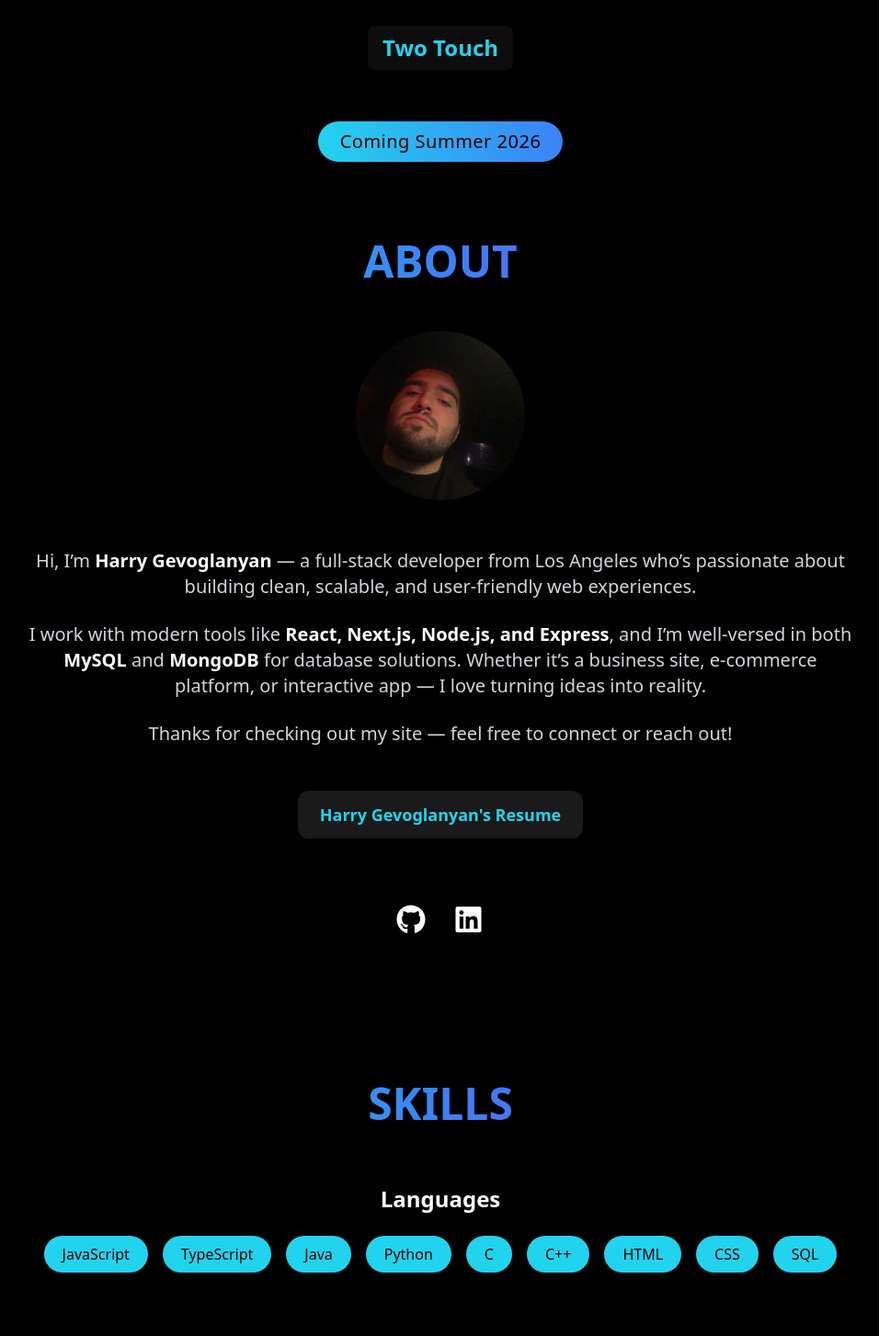
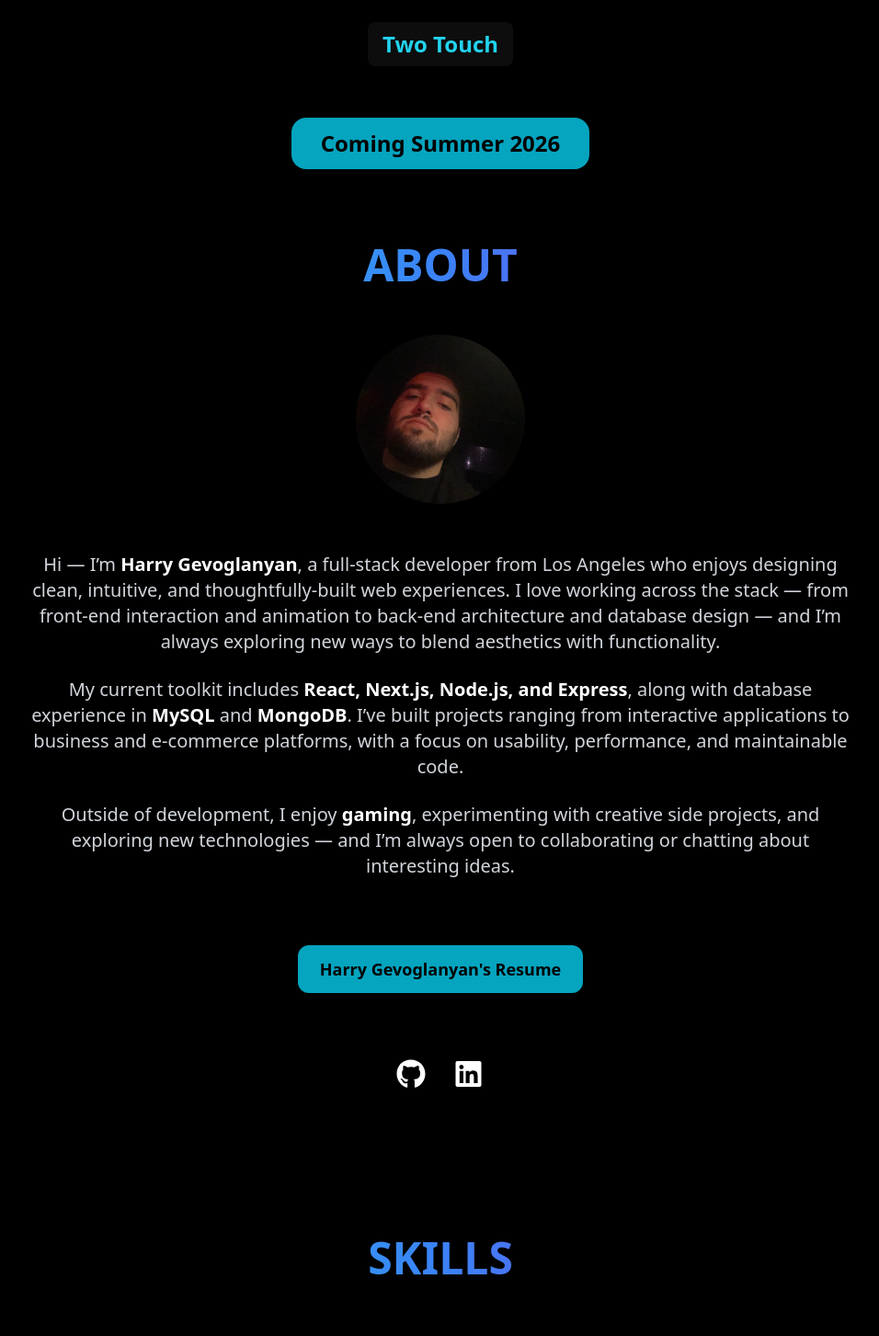
Before and after one commit to gevoglanyan/Gevoglanyan, a React (Create React App) app: page / in a window 1280 px wide. Shown: the part 620-2073 px from the top of the page at 92% size, without its empty margins (161-1117 px from the left). Built offline with nearby package versions, Linux system fonts and the light colour scheme; the HTML template or start-up script is replaced by a standard one.

Commit message:
Updated Site for 2026

```diff
--- a/src/components/About.js
+++ b/src/components/About.js
@@ -1,7 +1,21 @@
-import React from "react";
+import React, { useState, useEffect } from "react";
 import { motion } from "framer-motion";
 
 const About = () => {
+  const [showResumeNotice, setShowResumeNotice] = useState(false);
+
+  useEffect(() => {
+    if (showResumeNotice) {
+      document.body.style.overflow = "hidden";
+    } else {
+      document.body.style.overflow = "";
+    }
+
+    return () => {
+      document.body.style.overflow = "";
+    };
+  }, [showResumeNotice]);
+
   return (
     <section
       id="about"
@@ -28,40 +42,94 @@ const About = () => {
 
         <div className="text-gray-300 text-base sm:text-lg md:text-xl leading-relaxed space-y-6">
           <p>
-            Hi, I’m{" "}
+            Hi — I’m{" "}
             <span className="text-white font-semibold">
               Harry Gevoglanyan
-            </span>{" "}
-            — a full-stack developer from Los Angeles who’s passionate about
-            building clean, scalable, and user-friendly web experiences.
+            </span>
+            , a full-stack developer from Los Angeles who enjoys designing clean,
+            intuitive, and thoughtfully-built web experiences. I love working across
+            the stack — from front-end interaction and animation to back-end
+            architecture and database design — and I’m always exploring new ways to
+            blend aesthetics with functionality.
           </p>
 
           <p>
-            I work with modern tools like{" "}
+            My current toolkit includes{" "}
             <span className="text-white font-semibold">
               React, Next.js, Node.js, and Express
             </span>
-            , and I’m well-versed in both{" "}
+            , along with database experience in{" "}
             <span className="text-white font-semibold">MySQL</span> and{" "}
-            <span className="text-white font-semibold">MongoDB</span> for
-            database solutions. Whether it’s a business site, e-commerce
-            platform, or interactive app — I love turning ideas into reality.
+            <span className="text-white font-semibold">MongoDB</span>. I’ve built
+            projects ranging from interactive applications to business and
+            e-commerce platforms, with a focus on usability, performance, and
+            maintainable code.
           </p>
 
           <p>
-            Thanks for checking out my site — feel free to connect or reach out!
+            Outside of development, I enjoy{" "}
+            <span className="text-white font-semibold">gaming</span>, experimenting
+            with creative side projects, and exploring new technologies — and I’m
+            always open to collaborating or chatting about interesting ideas.
           </p>
         </div>
 
+        <br />
+
         <div className="mt-12">
+          <button
+  onClick={() => setShowResumeNotice(true)}
+  className="inline-block bg-cyan-500/90 text-black font-semibold
+  text-lg px-6 py-3 rounded-xl shadow-lg
+  hover:shadow-[0_0_20px_cyan] hover:scale-105
+  transition"
+>
+  Harry Gevoglanyan's Resume
+</button>
+
+        </div>
+
+        {showResumeNotice && (
+          <motion.div
+            className="fixed inset-0 bg-black/80 flex justify-center items-center z-50 px-4"
+            initial={{ opacity: 0 }}
+            animate={{ opacity: 1 }}
+          >
+            <motion.div
+              className="relative bg-black rounded-3xl p-10 max-w-2xl w-full text-center border border-white/20 shadow-2xl"
+              initial={{ scale: 0.9, opacity: 0 }}
+              animate={{ scale: 1, opacity: 1 }}
+              transition={{ type: "spring", stiffness: 180 }}
+            >
+              <button
+                onClick={() => setShowResumeNotice(false)}
+                className="absolute top-4 right-4 text-gray-400 hover:text-white text-2xl"
+              >
+                ✕
+              </button>
+
+              <br />
+
+              <h3 className="text-2xl font-bold text-white mb-4">
+                Resume Available Upon Request
+              </h3>
+
+              <br />
+
+              <p className="text-gray-300 text-lg leading-relaxed max-w-xl mx-auto">
+                To request a copy of my resume, please{" "}
                 <a
-            href=""
-            download
-            className="inline-block backdrop-blur-md bg-white/10 text-cyan-400 font-semibold text-lg px-6 py-3 rounded-xl shadow-md hover:bg-white/20 hover:scale-105 transition"
+                  href="#contact"
+                  onClick={() => setShowResumeNotice(false)}
+                  className="text-cyan-400 font-semibold underline hover:text-cyan-300"
                 >
-            Harry Gevoglanyan&apos;s Resume
+                  reach out
                 </a>
-        </div>
+                . <br /> I’m happy to share it upon request.
+              </p>
+            </motion.div>
+          </motion.div>
+        )}
 
         <br />
 
@@ -79,7 +147,7 @@ const About = () => {
               viewBox="0 0 496 512"
               fill="currentColor"
             >
-                <path d="M165.9 397.4c0 2-2.3 3.6-5.2 3.6-3.3 .3-5.6-1.3-5.6-3.6 0-2 2.3-3.6 5.2-3.6 3-.3 5.6 1.3 5.6 3.6zm-31.1-4.5c-.7 2 1.3 4.3 4.3 4.9 2.6 1 5.6 0 6.2-2s-1.3-4.3-4.3-5.2c-2.6-.7-5.5 .3-6.2 2.3zm44.2-1.7c-2.9 .7-4.9 2.6-4.6 4.9 .3 2 2.9 3.3 5.9 2.6 2.9-.7 4.9-2.6 4.6-4.6-.3-1.9-3-3.2-5.9-2.9zM244.8 8C106.1 8 0 113.3 0 252c0 110.9 69.8 205.8 169.5 239.2 12.8 2.3 17.3-5.6 17.3-12.1 0-6.2-.3-40.4-.3-61.4 0 0-70 15-84.7-29.8 0 0-11.4-29.1-27.8-36.6 0 0-22.9-15.7 1.6-15.4 0 0 24.9 2 38.6 25.8 21.9 38.6 58.6 27.5 72.9 20.9 2.3-16 8.8-27.1 16-33.7-55.9-6.2-112.3-14.3-112.3-110.5 0-27.5 7.6-41.3 23.6-58.9-2.6-6.5-11.1-33.3 2.6-67.9 20.9-6.5 69 27 69 27 20-5.6 41.5-8.5 62.8-8.5s42.8 2.9 62.8 8.5c0 0 48.1-33.6 69-27 13.7 34.7 5.2 61.4 2.6 67.9 16 17.7 25.8 31.5 25.8 58.9 0 96.5-58.9 104.2-114.8 110.5 9.2 7.9 17 22.9 17 46.4 0 33.7-.3 75.4-.3 83.6 0 6.5 4.6 14.4 17.3 12.1C428.2 457.8 496 362.9 496 252 496 113.3 383.5 8 244.8 8zM97.2 352.9c-1.3 1-1 3.3 .7 5.2 1.6 1.6 3.9 2.3 5.2 1 1.3-1 1-3.3-.7-5.2-1.6-1.6-3.9-2.3-5.2-1zm-10.8-8.1c-.7 1.3 .3 2.9 2.3 3.9 1.6 1 3.6 .7 4.3-.7 .7-1.3-.3-2.9-2.3-3.9-2-.6-3.6-.3-4.3 .7zm32.4 35.6c-1.6 1.3-1 4.3 1.3 6.2 2.3 2.3 5.2 2.6 6.5 1 1.3-1.3 .7-4.3-1.3-6.2-2.2-2.3-5.2-2.6-6.5-1zm-11.4-14.7c-1.6 1-1.6 3.6 0 5.9 1.6 2.3 4.3 3.3 5.6 2.3 1.6-1.3 1.6-3.9 0-6.2-1.4-2.3-4-3.3-5.6-2z"/>
+              <path d="M165.9 397.4c0 2-2.3 3.6-5.2 3.6-3.3 .3-5.6-1.3-5.6-3.6 0-2 2.3-3.6 5.2-3.6 3-.3 5.6 1.3 5.6 3.6zm-31.1-4.5c-.7 2 1.3 4.3 4.3 4.9 2.6 1 5.6 0 6.2-2s-1.3-4.3-4.3-5.2c-2.6-.7-5.5 .3-6.2 2.3zm44.2-1.7c-2.9 .7-4.9 2.6-4.6 4.9 .3 2 2.9 3.3 5.9 2.6 2.9-.7 4.9-2.6 4.6-4.6-.3-1.9-3-3.2-5.9-2.9zM244.8 8C106.1 8 0 113.3 0 252c0 110.9 69.8 205.8 169.5 239.2 12.8 2.3 17.3-5.6 17.3-12.1 0-6.2-.3-40.4-.3-61.4 0 0-70 15-84.7-29.8 0 0-11.4-29.1-27.8-36.6 0 0-22.9-15.7 1.6-15.4 0 0 24.9 2 38.6 25.8 21.9 38.6 58.6 27.5 72.9 20.9 2.3-16 8.8-27.1 16-33.7-55.9-6.2-112.3-14.3-112.3-110.5 0-27.5 7.6-41.3 23.6-58.9-2.6-6.5-11.1-33.3 2.6-67.9 20.9-6.5 69 27 69 27 20-5.6 41.5-8.5 62.8-8.5s42.8 2.9 62.8 8.5c0 0 48.1-33.6 69-27 13.7 34.7 5.2 61.4 2.6 67.9 16 17.7 25.8 31.5 25.8 58.9 0 96.5-58.9 104.2-114.8 110.5 9.2 7.9 17 22.9 17 46.4 0 33.7-.3 75.4-.3 83.6 0 6.5 4.6 14.4 17.3 12.1C428.2 457.8 496 362.9 496 252 496 113.3 383.5 8 244.8 8z" />
             </svg>
           </motion.a>
 
@@ -96,7 +164,7 @@ const About = () => {
               viewBox="0 0 496 512"
               fill="currentColor"
             >
-                <path d="M416 32H31.9C14.3 32 0 46.5 0 64.3v383.4C0 465.5 14.3 480 31.9 480H416c17.6 0 32-14.5 32-32.3V64.3c0-17.8-14.4-32.3-32-32.3zM135.4 416H69V202.2h66.5V416zm-33.2-243c-21.3 0-38.5-17.3-38.5-38.5S80.9 96 102.2 96c21.2 0 38.5 17.3 38.5 38.5 0 21.3-17.2 38.5-38.5 38.5zm282.1 243h-66.4V312c0-24.8-.5-56.7-34.5-56.7-34.6 0-39.9 27-39.9 54.9V416h-66.4V202.2h63.7v29.2h.9c8.9-16.8 30.6-34.5 62.9-34.5 67.2 0 79.7 44.3 79.7 101.9V416z"/>
+              <path d="M416 32H31.9C14.3 32 0 46.5 0 64.3v383.4C0 465.5 14.3 480 31.9 480H416c17.6 0 32-14.5 32-32.3V64.3c0-17.8-14.4-32.3-32-32.3zM135.4 416H69V202.2h66.5V416zm-33.2-243c-21.3 0-38.5-17.3-38.5-38.5S80.9 96 102.2 96c21.2 0 38.5 17.3 38.5 38.5 0 21.3-17.2 38.5-38.5 38.5zm282.1 243h-66.4V312c0-24.8-.5-56.7-34.5-56.7-34.6 0-39.9 27-39.9 54.9V416h-66.4V202.2h63.7v29.2h.9c8.9-16.8 30.6-34.5 62.9-34.5 67.2 0 79.7 44.3 79.7 101.9V416z" />
             </svg>
           </motion.a>
         </div>
--- a/src/components/Header.js
+++ b/src/components/Header.js
@@ -19,7 +19,7 @@ const Header = () => {
   return (
     <>
       {visible && (
-        <nav className="hidden md:flex fixed top-4 left-0 w-full z-50 px-6 py-3 justify-center items-center bg-black/80 backdrop-blur-md transition-opacity duration-300">
+        <nav className="hidden md:flex fixed top-8 left-0 w-full z-50 px-6 py-3 justify-center items-center bg-black/80 backdrop-blur-md transition-opacity duration-300">
           <ul className="flex justify-center items-center gap-4 text-sm md:text-base tracking-wide text-white text-center">
             {sections.map((sec, idx) => (
               <React.Fragment key={sec}>
--- a/src/components/Landing.js
+++ b/src/components/Landing.js
@@ -138,7 +138,12 @@ const Landing = () => {
           <br /> <br />
 
           <div className="mt-8">
-            <span className="inline-block px-6 py-2 rounded-full bg-gradient-to-r from-cyan-400 to-blue-500 text-black text-base sm:text-lg md:text-xl font-medium tracking-wide">
+            <span
+              className="bg-cyan-500/90 text-black font-bold
+              px-8 py-3 rounded-2xl shadow-xl
+              text-lg sm:text-xl md:text-2xl
+              transition inline-block"
+            >
               Coming Summer 2026
             </span>
           </div>
--- a/src/components/Projects.js
+++ b/src/components/Projects.js
@@ -24,6 +24,9 @@ const projects = [
           "Juggling Challenge",
           "Corners Challenge",
         ],
+      },
+      {
+        title: "Games",
         games: [
           "1v1s",
           "3v3s",
@@ -259,6 +262,7 @@ const Projects = () => {
                 ))}
 
 
+
               {project.tools && (
                 <motion.div
                   className="mb-6"
@@ -272,6 +276,7 @@ const Projects = () => {
                   <h4 className="text-lg font-semibold text-white mb-2">
                     Tools:
                   </h4>
+                  <br />
                   <ul className="flex flex-wrap justify-center gap-3">
                     {project.tools.map((tool, idx) => (
                       <motion.li
@@ -327,6 +332,7 @@ const Projects = () => {
                   transition={{ delay: 0.6 }}
                   viewport={{ once: true }}
                 >
+                  <br />
                   <h4 className="text-lg font-semibold text-white mb-2">
                     Features:
                   </h4>
--- a/src/components/Skills.js
+++ b/src/components/Skills.js
@@ -26,7 +26,7 @@ const Skills = () => {
     },
     {
       title: "Developer Tools",
-      items: ["Git", "Docker", "Figma", "Jira", "VS Code", "IntelliJ", "Visual Studio", "Eclipse", "AWS"],
+      items: ["Git", "GitHub", "Docker", "Figma", "Jira", "VS Code", "IntelliJ", "Visual Studio", "Eclipse", "AWS"],
     },
     {
       title: "Deployment & APIs",
```
Also changed, not shown: src/components/Contact.js (+5 -2 lines), 1 other file (tests, documents, lock files or other folders). Lines whose indentation alone changed are shown as unchanged.
